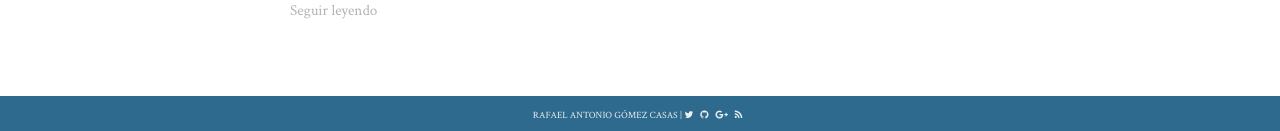
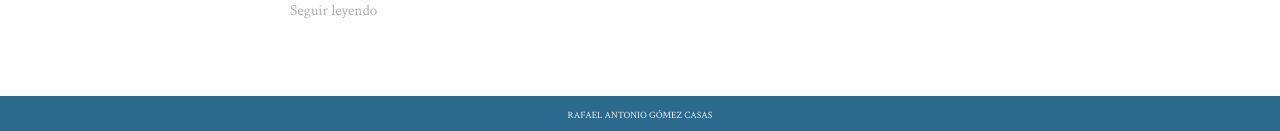
Before and after one commit to rgomezcasas/rafa.wtf, a Jekyll site: the page built from index.html, in a window 1280 px wide. Shown: the part 1179-1310 px from the top of the page. Built offline with Jekyll 4.4.1, drawn with Linux system fonts in a browser that asks for light colours; nearby versions of some CDN libraries; some web fonts are replaced.

Commit message:
Improve design

```diff
--- a/_layouts/default.html
+++ b/_layouts/default.html
@@ -66,22 +66,7 @@
 
         <footer class="footer">
             <div class="container">
-                <a href="/">Rafael Antonio Gómez Casas</a> | <nav class="social">
-                <ol>
-                    <li>
-                        <a href="https://twitter.com/rafaoe" class="fa fa-twitter" target="_blank"></a>
-                    </li>
-                    <li>
-                        <a href="https://github.com/rgomezcasas" class="fa fa-github" target="_blank"></a>
-                    </li>
-                    <li>
-                        <a href="https://plus.google.com/107174365043189764749?rel=author" class="fa fa-google-plus" target="_blank"></a>
-                    </li>
-                    <li>
-                        <a href="/blog/feed" type="application/atom+xml" class="fa fa-rss"></a>
-                    </li>
-                </ol>
-            </nav>
+                <a href="/">Rafael Antonio Gómez Casas</a>
             </div>
         </footer>
 
--- a/css/main.css
+++ b/css/main.css
@@ -120,7 +120,7 @@ header.header .title {
 }
 
 header.header .title:hover {
-  opacity: 1
+  opacity: 1;
 }
 
 header.header .social {
@@ -540,6 +540,7 @@ footer.footer .social a:hover {
 
   .post-data {
     margin: 15px auto 0 auto;
+    text-align: center;
   }
 
   .post-notes {
```
